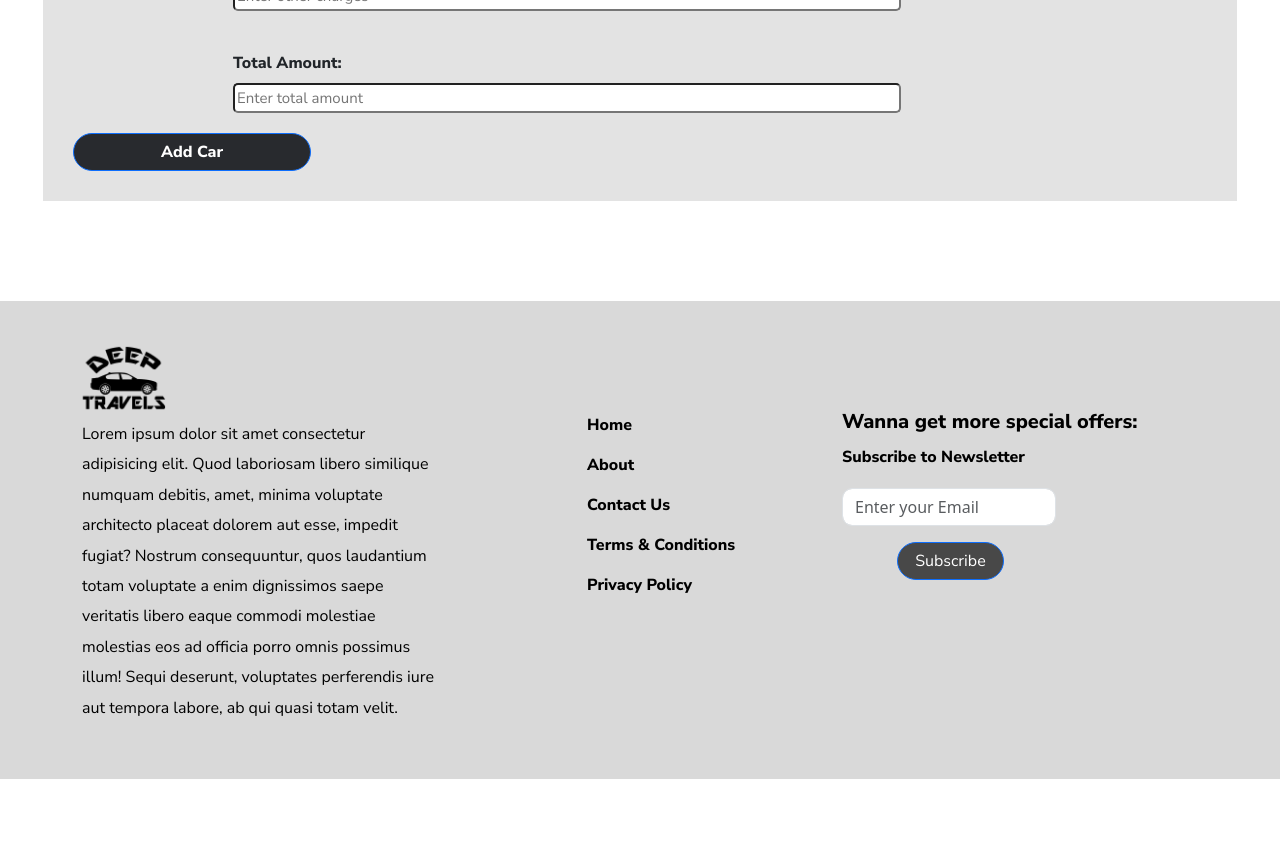
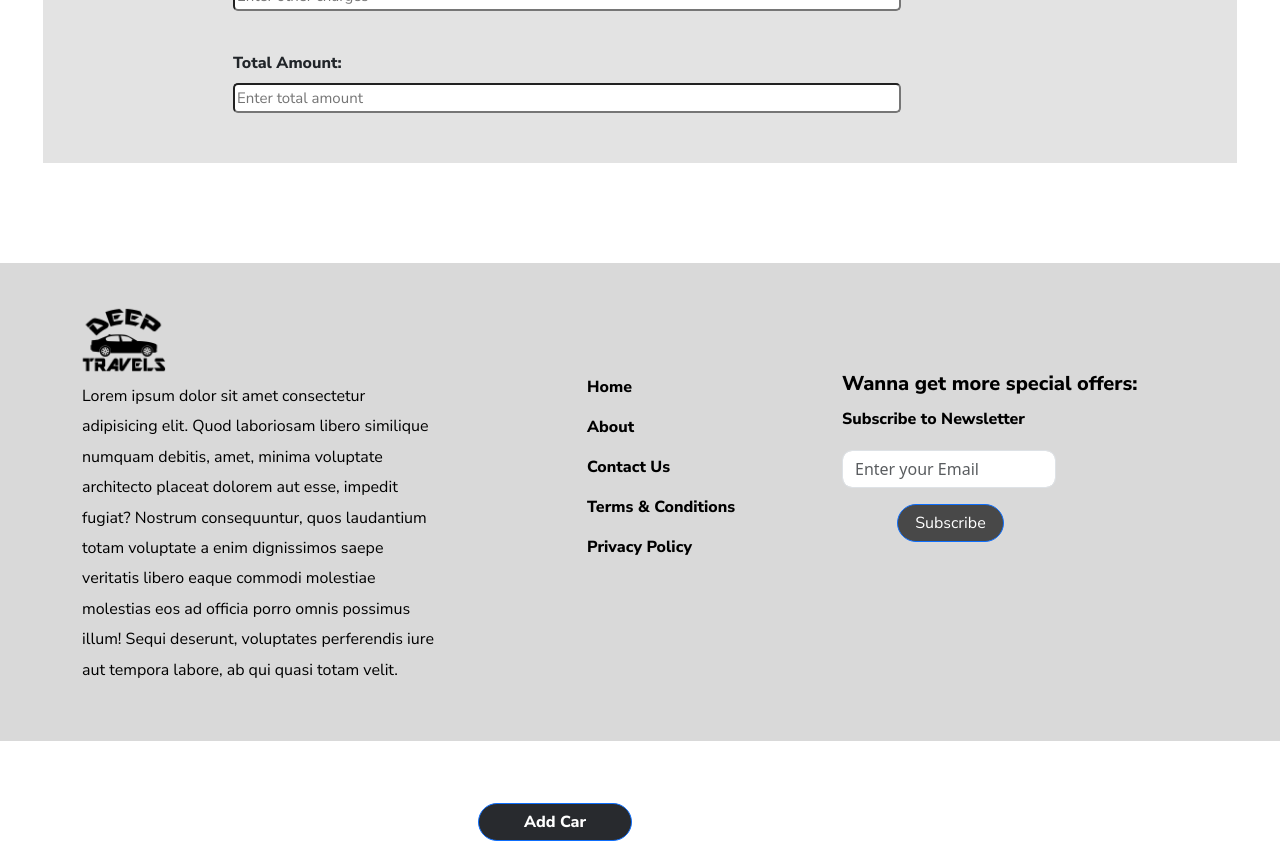
Before and after one commit to adarshraj26/Deep-Travels, a React (Create React App) app: page /add-car-details in a window 1280 px wide. Shown: the part 1320-2161 px from the top of the page. Before the commit the page ends 2099 px from the top, so only its background shows below. Built offline with nearby package versions, Linux system fonts and the light colour scheme.

Commit message:
no-changes

```diff
--- a/src/Components/add-car-details.js
+++ b/src/Components/add-car-details.js
@@ -1,9 +1,9 @@
-import React, { useState } from "react";
+import React, { useEffect, useState } from "react";
 import Navbar from "./Homepage/navbar";
 import Footer from "./Homepage/footer";
 import { useNavigate } from "react-router-dom";
 import axios from "axios";
-
+import { error } from "jquery";
 
 const AddCarDetails = () => {
   const navigate = useNavigate();
@@ -19,45 +19,28 @@ const AddCarDetails = () => {
     gst: "",
     other: "",
     total: "",
-    seat: "",
-    image: "",
-    rate: "",
+   seat: "",
+   image: "",
+   rate:""
+
   });
 
+  const handleForm = (e) => {
+    const { name, value } = e.target;
+    setFormInput({ ...formInput, [name]: value });
+    console.log(name, value);
 
-  const OnAdd = async(event) => {
-    event.preventDefault();
-    try {
-      console.log("hello")
-      const response = await axios.post("https://jo8aqd7jvb.execute-api.us-east-1.amazonaws.com/dev/details", formInput);
-      console.log('Data sent successfully:', response.data);
-    setFormInput({
-      name: "",
-      type: "",
-      source: "",
-      destination: "",
-      speedLimit: "",
-      oneWayRate: "",
-      parking: "",
-      gst: "",
-      other: "",
-      total: "",
-      seat: "",
-      image: "",
-      rate: "",
+  };
+  const OnAdd = () => {
+    axios.post('https://jo8aqd7jvb.execute-api.us-east-1.amazonaws.com/dev/addDetails', formInput)
+    .then(response => {
+      console.log('Data sent successfully:', response.formInput);
+    })
+    .catch(error => {
+      console.error('Error sending data:', error);
     });
-  }
-  catch (error) {
-    console.error('Error sending data:', error);
-  };
     // console.log(event);
     console.log(formInput);
-
-  };
-  const handleForm = (event) => {
-    const { name, value } = event.target;
-    setFormInput({ ...formInput, [name]: value });
-    console.log(name, value);
   };
   const submitForm = () => {
     console.log(formInput);
@@ -214,13 +197,13 @@ const AddCarDetails = () => {
                 placeholder="Enter total amount"
               />
             </div>
-            <div className="submit-btn">
+
+          </form>
+          <div className="submit-btn">
             <button onClick={submitForm} className="btn btn-primary">
               Add Car
             </button>
           </div>
-          </form>
-
         </div>
       </section>
       <Footer />
--- a/src/Components/style.css
+++ b/src/Components/style.css
@@ -1038,11 +1038,13 @@ footer {
 }
 
 .submit-btn{
-  display: grid;
-  width: 70%;
-  align-items: center;
-  /* justify-content: center; */
-  padding-bottom: 0px;
+  display: flex;
+    position: absolute;
+    align-items: center;
+    justify-content: center;
+    margin-top: 50%;
+    width: 40%;
+    margin-left: 20%;
 }
 
 .submit-btn .btn{
```
Also changed, not shown: 1 other file (tests, documents, lock files or other folders).
